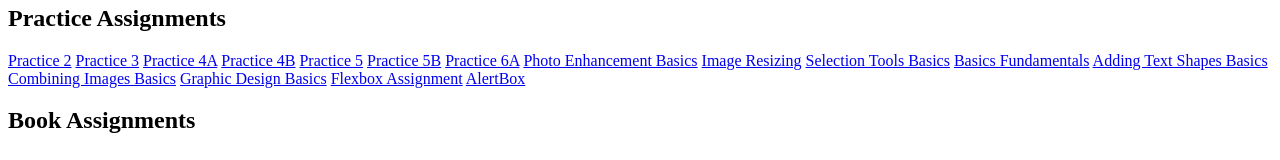
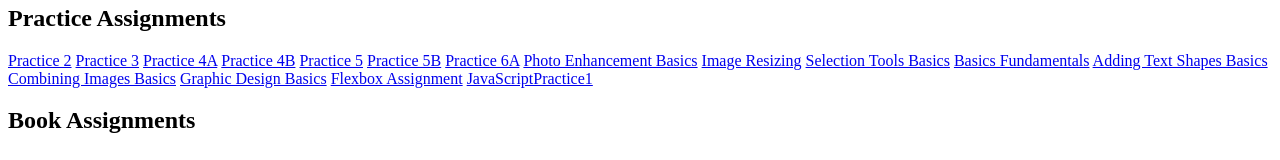
Before and after one commit to lauryno7/INFO2420, a plain HTML site: page index.html in a window 1280 px wide. Shown: the part 182-342 px from the top of the page. Drawn offline with Linux system fonts and the light colour scheme.

Commit message:
Update index.html

```diff
--- a/index.html
+++ b/index.html
@@ -35,7 +35,7 @@
     <a href="https://lauryno7.github.io/INFO2420/Practices/combining-images-basics/Replace_Background1-edited.psd">Combining Images Basics</a>
     <a href="https://lauryno7.github.io/INFO2420/Practices/graphic-design-basics/Design-complete.jpg">Graphic Design Basics</a>
     <a href="https://lauryno7.github.io/INFO2420/Practices/FlexboxAssignment/16-2/flex-menu.html">Flexbox Assignment</a>
-    <a href="https://lauryno7.github.io/INFO2420/Practices/JavaScriptPractice1/AlertBox.htm">AlertBox</a>
+    <a href="https://lauryno7.github.io/INFO2420/Practices/JavaScriptPractice1/AlertBox.htm">JavaScriptPractice1</a>
     </p>
     <h2>Book Assignments</h2>
     <p>...</p>
```
